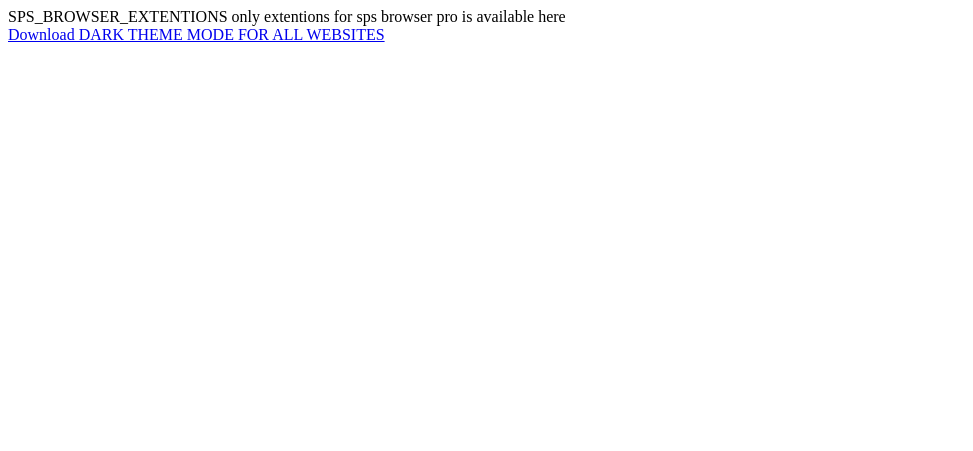
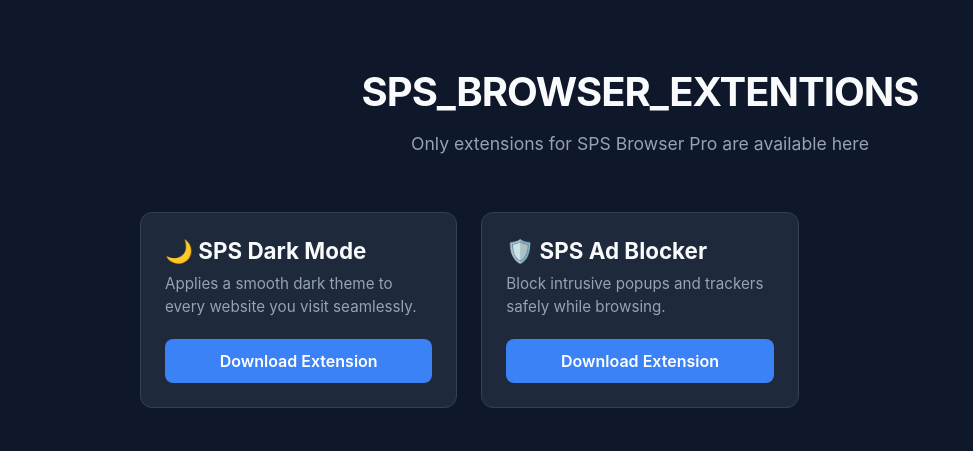
Before and after one commit to spscompany-rikdev/SPS_BROWSER_EXTENTIONS, a plain HTML site: page index.html in a window 1280 px wide. Shown: the whole page, without its empty margins (0-973 px from the left). Drawn offline with Linux system fonts and the light colour scheme.

Commit message:
Update index.html

```diff
--- a/index.html
+++ b/index.html
@@ -1,5 +1,133 @@
-SPS_BROWSER_EXTENTIONS
-only extentions for sps browser pro is available here
-<div>
-<a href="https://github.com/spscompany-rikdev/SPS_BROWSER_EXTENTIONS/blob/main/sps_dark_mode_ext.json" download>Download DARK THEME MODE FOR ALL WEBSITES</a>
-<div/>
+<!DOCTYPE html>
+<html lang="en">
+<head>
+    <meta charset="UTF-8">
+    <meta name="viewport" content="width=device-width, initial-scale=1.0">
+    <title>SPS Browser Pro Extensions Store</title>
+    <style>
+        :root {
+            --bg-color: #0f172a;
+            --card-bg: #1e293b;
+            --text-main: #f8fafc;
+            --text-muted: #94a3b8;
+            --btn-color: #3b82f6;
+            --btn-hover: #2563eb;
+        }
+
+        body {
+            font-family: -apple-system, BlinkMacSystemFont, "Segoe UI", Roboto, sans-serif;
+            background-color: var(--bg-color);
+            color: var(--text-main);
+            margin: 0;
+            padding: 40px 20px;
+            display: flex;
+            flex-direction: column;
+            align-items: center;
+        }
+
+        .header {
+            text-align: center;
+            margin-bottom: 40px;
+        }
+
+        .header h1 {
+            font-size: 2.5rem;
+            margin-bottom: 8px;
+            letter-spacing: -0.025em;
+        }
+
+        .header p {
+            color: var(--text-muted);
+            font-size: 1.1rem;
+        }
+
+        .store-grid {
+            display: grid;
+            grid-template-columns: repeat(auto-fill, minmax(300px, 1fr));
+            gap: 24px;
+            max-width: 1000px;
+            width: 100%;
+        }
+
+        .extension-card {
+            background-color: var(--card-bg);
+            border: 1px solid #334155;
+            border-radius: 12px;
+            padding: 24px;
+            display: flex;
+            flex-direction: column;
+            justify-content: space-between;
+            transition: transform 0.2s, box-shadow 0.2s;
+        }
+
+        .extension-card:hover {
+            transform: translateY(-4px);
+            box-shadow: 0 10px 25px -5px rgba(0, 0, 0, 0.3);
+        }
+
+        .card-info h2 {
+            margin: 0 0 8px 0;
+            font-size: 1.4rem;
+        }
+
+        .card-info p {
+            color: var(--text-muted);
+            font-size: 0.95rem;
+            line-height: 1.5;
+            margin: 0 0 20px 0;
+        }
+
+        .download-btn {
+            display: inline-block;
+            text-align: center;
+            background-color: var(--btn-color);
+            color: white;
+            text-decoration: none;
+            padding: 12px 20px;
+            border-radius: 8px;
+            font-weight: 600;
+            transition: background-color 0.2s;
+        }
+
+        .download-btn:hover {
+            background-color: var(--btn-hover);
+        }
+    </style>
+</head>
+<body>
+
+    <div class="header">
+        <h1>SPS_BROWSER_EXTENTIONS</h1>
+        <p>Only extensions for SPS Browser Pro are available here</p>
+    </div>
+
+    <div class="store-grid">
+
+        <!-- Extension Card 1: Dark Mode -->
+        <div class="extension-card">
+            <div class="card-info">
+                <h2>🌙 SPS Dark Mode</h2>
+                <p>Applies a smooth dark theme to every website you visit seamlessly.</p>
+            </div>
+            <!-- The href targets your local file exactly -->
+            <a href="sps_dark_mode_ext.json" download="sps_dark_mode_ext.json" class="download-btn">
+                Download Extension
+            </a>
+        </div>
+
+        <!-- Extension Card 2: Template for future files -->
+        <!-- Just copy, paste, and change filenames below when you add more -->
+        <div class="extension-card">
+            <div class="card-info">
+                <h2>🛡️ SPS Ad Blocker</h2>
+                <p>Block intrusive popups and trackers safely while browsing.</p>
+            </div>
+            <a href="sps_ad_blocker.json" download="sps_ad_blocker.json" class="download-btn">
+                Download Extension
+            </a>
+        </div>
+
+    </div>
+
+</body>
+</html>
```
